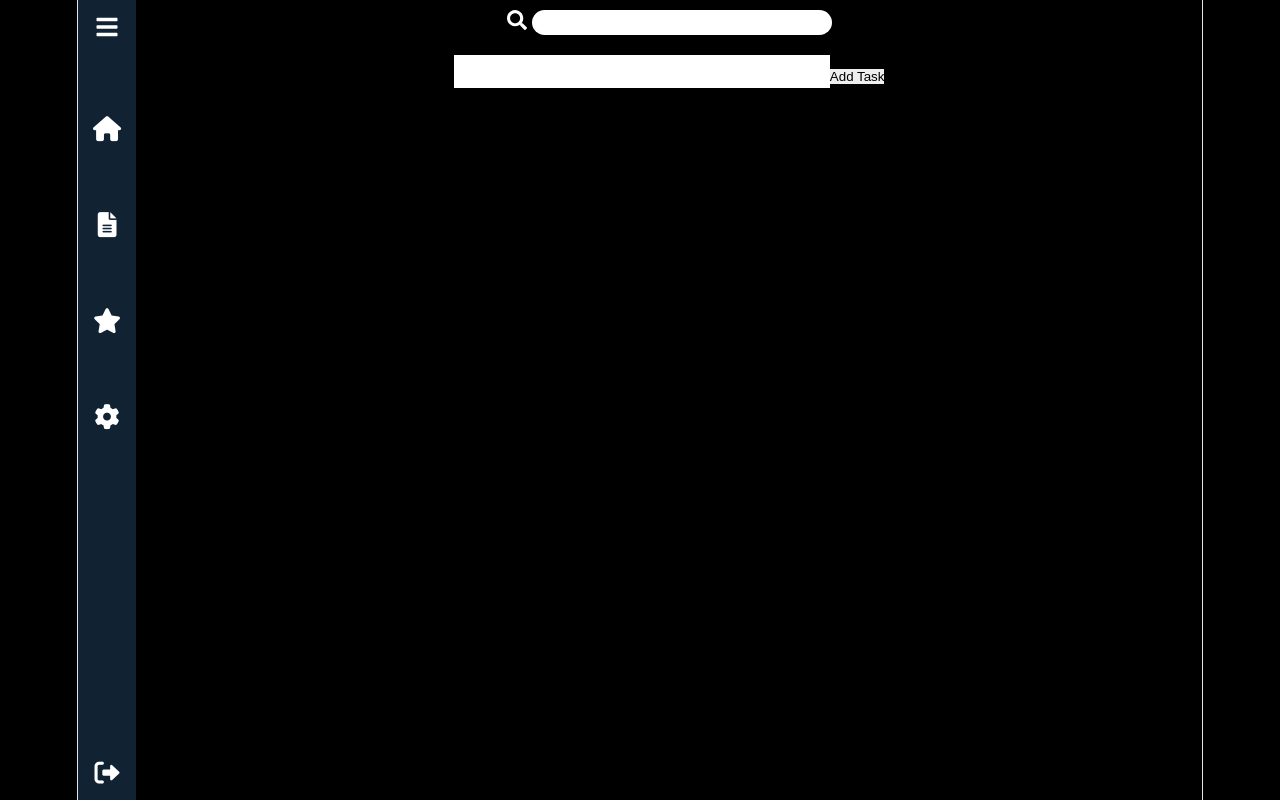
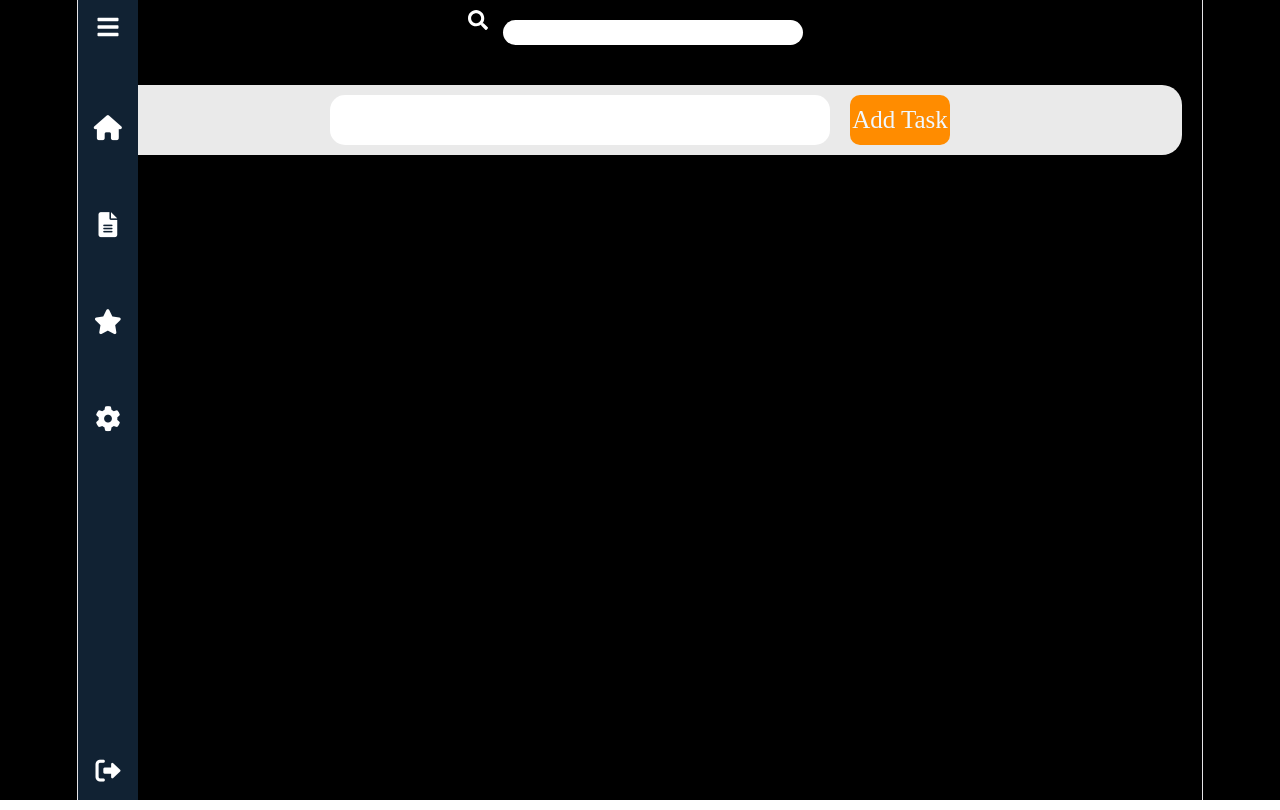
Before and after one commit to git-Ma7moud/my_app, a React (Vite) app: page / in a window 1280 px wide. Built offline with nearby package versions, Linux system fonts and the light colour scheme.

Commit message:
adding elements and styling it

```diff
--- a/src/App.css
+++ b/src/App.css
@@ -1,7 +1,6 @@
 body {
     background-color: #000000;
     text-decoration: none;
-    overflow: hidden;
 }
 
 .container {
@@ -14,6 +13,7 @@ body {
     display: flex;
     flex-direction: column;
     width: 100%;
+    height: 100%;
 }
 
 ul {
--- a/src/components/content/Content.jsx
+++ b/src/components/content/Content.jsx
@@ -26,8 +26,9 @@ const Content = () => {
 		e.preventDefault();
 		if (inputRef.current.value) {
 			const cliked = document.createElement("div");
-			cliked.className = "cliked";
-			cliked.innerHTML = inputRef.current.value;
+			cliked.className = styles.cliked;
+			const text = document.createElement("span");
+			text.innerHTML = inputRef.current.value;
 
 			const del = document.createElement("button");
 			del.className = "del";
@@ -39,6 +40,7 @@ const Content = () => {
 				localStorage.setItem("tasks", taskContainerRef.current.innerHTML);
 			};
 
+			cliked.appendChild(text);
 			cliked.appendChild(del);
 			taskContainerRef.current.appendChild(cliked);
 			localStorage.setItem("tasks", taskContainerRef.current.innerHTML);
--- a/src/cssModules/content.module.css
+++ b/src/cssModules/content.module.css
@@ -1,12 +1,73 @@
+* {
+    font-family: serif;
+}
+
+
+
 .content_container {
+    margin: 20px;
+    height: 100px;
+    border-radius: 20px;
+    display: flex;
+    justify-content: space-between;
+    background-color: rgb(234, 234, 234);
+    align-items: center;
+    font-size: 25px;
+    height: 100%;
+    display: flex;
+    flex-direction: column;
+}
+
+.content_container button {
+    height: 50px;
+    width: 100px;
+    margin: 10px;
+    border-radius: 10px;
+    background-color: rgb(255, 140, 0);
+    color: aliceblue;
+    cursor: pointer;
+    font-size: 25px;
+}
+
+input {
+    height: 50px;
+    margin: 10px;
+    width: 500px;
+    border-radius: 15px;
+    font-size: 1.6rem;
+
+}
+
+
+.cliked {
+    min-width: 80%;
+    max-width: 90%;
+    display: flex;
+    justify-content: space-between;
+    border: solid 2px #dd0000;
+    align-items: center;
+}
+
+form {
+    display: flex;
     width: 100%;
-    height: fit-content;
+    justify-content: center;
+}
+
+.del {
+    background-color: #dd0000;
+    color: aliceblue;
+    height: 30px;
+    width: 70px;
     display: flex;
     justify-content: center;
-    color: aqua;
-    padding: 10px;
 }
 
-.content_container form input {
-    font-size: 1.6rem;
+.tasks_container {
+    background-color: aqua;
+    width: 100%;
+    flex-direction: column;
+    align-items: center;
+    display: flex;
+    justify-content: center;
 }
--- a/src/cssModules/sidebar.module.css
+++ b/src/cssModules/sidebar.module.css
@@ -22,6 +22,7 @@ a {
     background-color: #123;
     padding: 10px;
     transition: all .3s ease-in-out;
+    position: fixed;
 }
 
 
```
